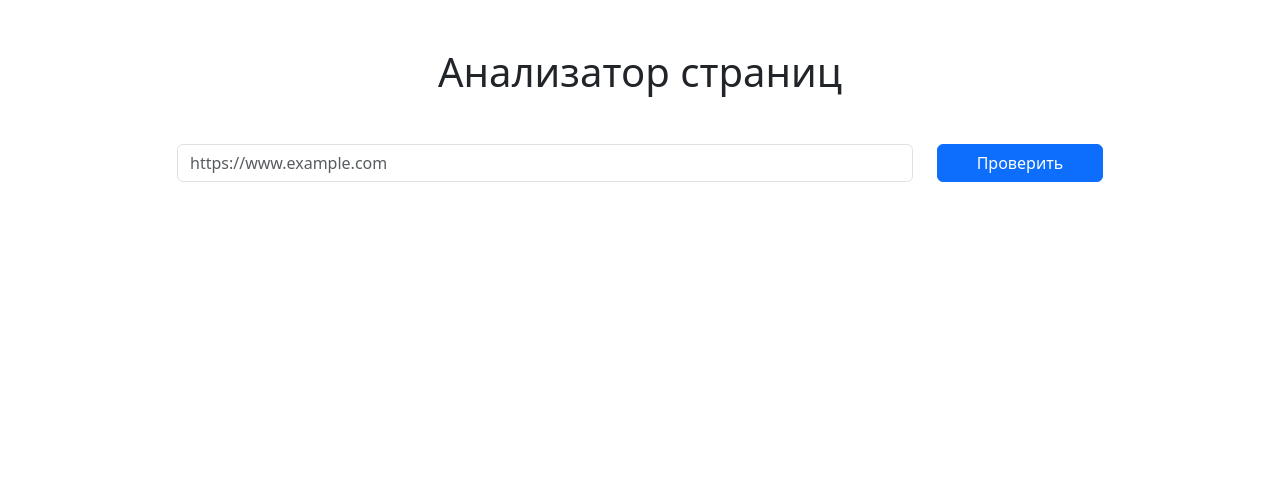
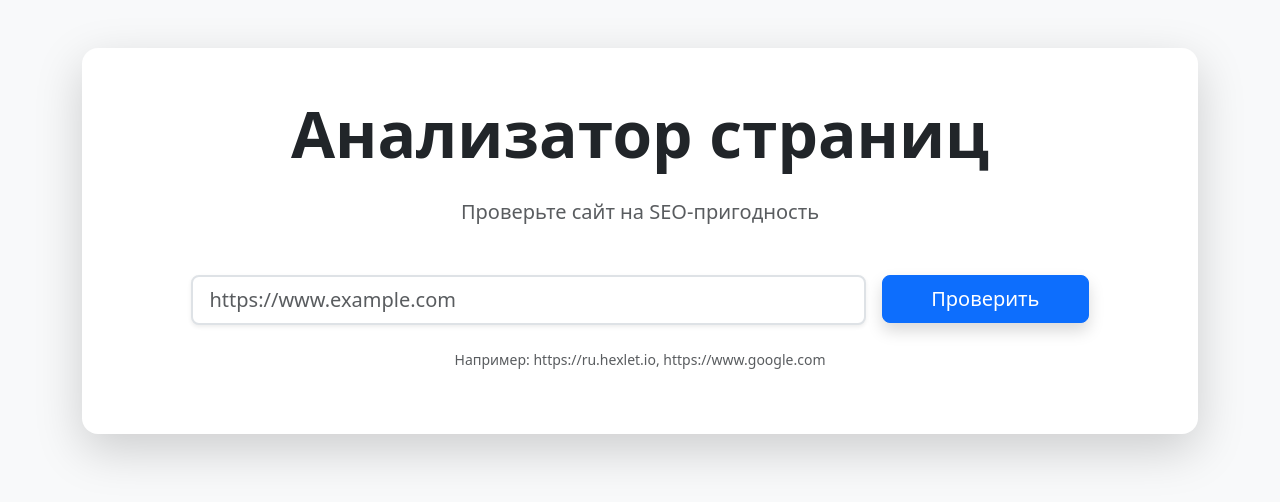
Before and after one commit to Scopp1337/python-project-83, a Flask app: page / in a window 1280 px wide. Shown: the top 502 px of the page. Run offline with Flask 3, Linux system fonts and the light colour scheme.

Commit message:
Updaded index.html

```diff
--- a/page_analyzer/templates/index.html
+++ b/page_analyzer/templates/index.html
@@ -5,28 +5,50 @@
     <meta name="viewport" content="width=device-width, initial-scale=1">
     <title>Анализатор страниц</title>
 
-    <link href="https://cdn.jsdelivr.net/npm/bootstrap@5.3.8/dist/css/bootstrap.min.css"
+    <!-- Bootstrap CSS -->
+    <link href="https://cdn.jsdelivr.net/npm/bootstrap@5.3.0/dist/css/bootstrap.min.css"
           rel="stylesheet">
 </head>
-<body>
+<body class="bg-light">
     <div class="container">
-        <h1 class="text-center mt-5">Анализатор страниц</h1>
+        <div class="card shadow-lg border-0 rounded-4 mt-5">
+            <div class="card-body p-5">
 
+                <!-- Заголовок с увеличенной толщиной текста -->
+                <h1 class="display-3 text-center mb-4 text-dark fw-bold">
+                    Анализатор страниц
+                </h1>
+
+                <!-- Подзаголовок -->
+                <p class="lead text-center text-muted mb-5">
+                    Проверьте сайт на SEO-пригодность
+                </p>
+
+                <!-- Форма -->
                 <form class="mt-5">
-            <div class="row justify-content-center">
-                <div class="col-8">
+                    <div class="row justify-content-center g-3">
+                        <div class="col-md-8">
+                            <div class="input-group input-group-lg">
                                 <input type="url"
-                           class="form-control"
+                                       class="form-control form-control-lg border-2 shadow-sm"
                                        placeholder="https://www.example.com"
                                        required>
                             </div>
-                <div class="col-2">
-                    <button type="submit" class="btn btn-primary w-100">
+                        </div>
+                        <div class="col-md-auto">
+                            <button type="submit" class="btn btn-primary btn-lg px-5 shadow">
                                 Проверить
                             </button>
                         </div>
                     </div>
                 </form>
+
+                <!-- Подсказка -->
+                <p class="text-center text-muted small mt-4">
+                    Например: https://ru.hexlet.io, https://www.google.com
+                </p>
+            </div>
+        </div>
     </div>
 </body>
 </html>
```
Lines whose indentation alone changed are shown as unchanged.
